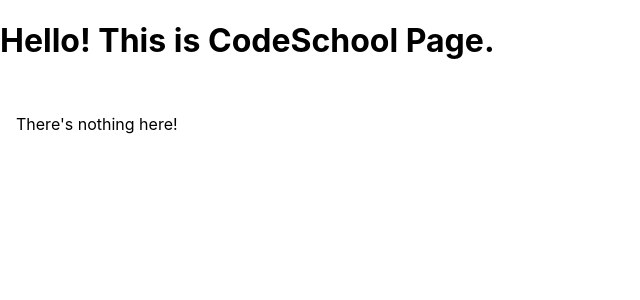
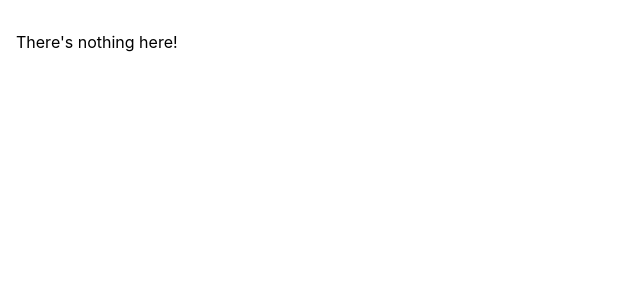
Before and after one commit to MarigoldJ/codeschool, a React (Create React App) app: page / in a window 1280 px wide. Shown: the top 300 px of the page, without its empty margins (0-640 px from the left). Built offline with nearby package versions, Linux system fonts and the light colour scheme.

Commit message:
[remove] 불필요한 h1태그 제거

```diff
--- a/src/App.tsx
+++ b/src/App.tsx
@@ -7,14 +7,11 @@ import routes from "./routes";
 
 function App() {
   return (
-    <div className="App">
-      <h1>Hello! This is CodeSchool Page.</h1>
-      <Routes>
-        <Route path={routes.home} element={<Home />} />
-        <Route path={routes.campdetail} element={<CampDetail />} />
-        <Route path="*" element={<NotFound />} />
-      </Routes>
-    </div>
+    <Routes>
+      <Route path={routes.home} element={<Home />} />
+      <Route path={routes.campdetail} element={<CampDetail />} />
+      <Route path="*" element={<NotFound />} />
+    </Routes>
   );
 }
 
```
